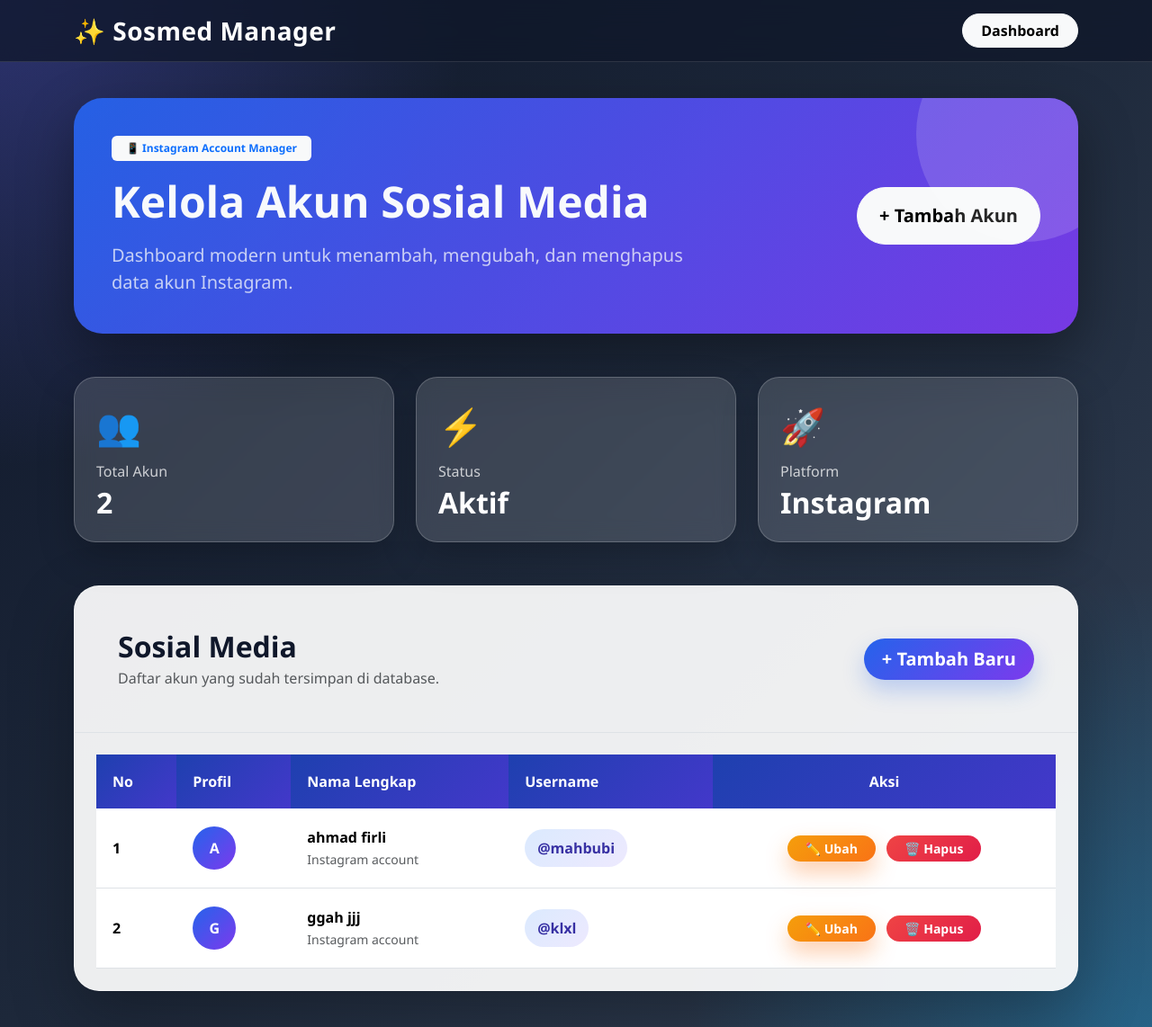
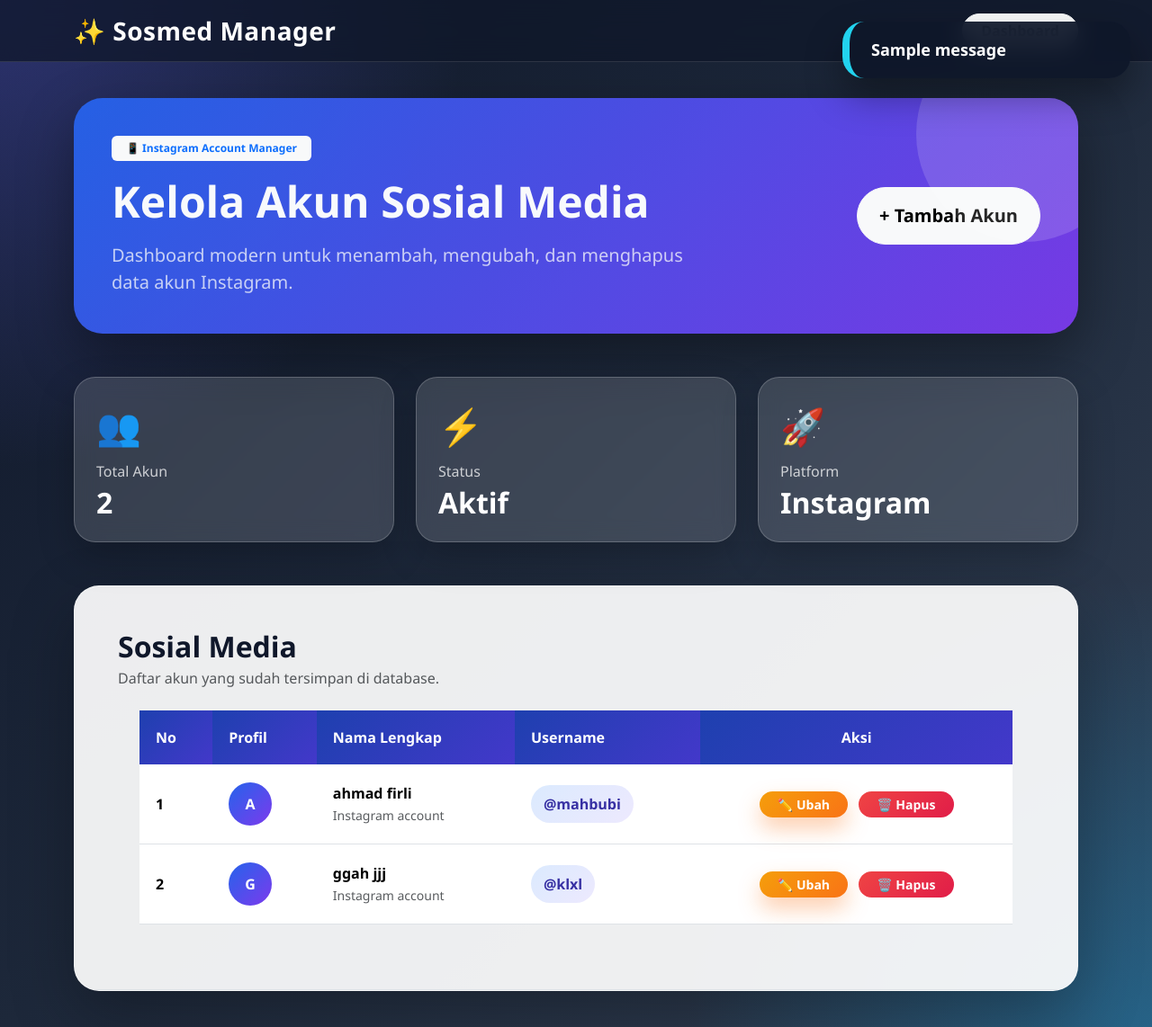
Before and after one commit to 230601110036-del/Lailatul-Fitri, a Django app: page /sosmed/ in a window 1280 px wide. Shown: the top 1142 px of the page at 90% size. Run offline with Django 5.2, Linux system fonts and the light colour scheme; data comes from the database, SQL or seed files in the repository; one stand-in notice (Sample message) is shown.

Commit message:
add modern toast notification

```diff
--- a/sosmed/templates/sosmed/list.html
+++ b/sosmed/templates/sosmed/list.html
@@ -56,11 +56,6 @@
         <h2 class="fw-bold mb-1">{{ page_title }}</h2>
         <p class="text-muted mb-0">Daftar akun yang sudah tersimpan di database.</p>
       </div>
-
-      <a class="btn btn-primary btn-lg" href="{% url 'sosmed:create' %}">
-        + Tambah Baru
-      </a>
-    </div>
   </div>
 
   <div class="p-4">
--- a/sosmed/views.py
+++ b/sosmed/views.py
@@ -1,4 +1,5 @@
 from django.shortcuts import render, redirect
+from django.contrib import messages
 from .models import Instagram
 from .forms import InstagramForm
 
@@ -9,6 +10,7 @@ def create(request):
     if request.method == 'POST':
         if akun_form.is_valid():
             akun_form.save()
+            messages.success(request, '🎉 Akun berhasil ditambahkan')
             return redirect('sosmed:list')
 
     context = {
@@ -48,6 +50,7 @@ def update(request, update_id):
     if request.method == 'POST':
         if akun_form.is_valid():
             akun_form.save()
+            messages.success(request, '✏️ Data berhasil diupdate')
             return redirect('sosmed:list')
 
     context = {
@@ -59,4 +62,5 @@ def update(request, update_id):
 
 def delete(request, delete_id):
     Instagram.objects.filter(id=delete_id).delete()
+    messages.error(request, '🗑️ Data berhasil dihapus')
     return redirect('sosmed:list')
--- a/templates/base.html
+++ b/templates/base.html
@@ -138,6 +138,44 @@
     label {
       font-weight: 800;
     }
+
+    .custom-toast {
+  min-width: 320px;
+  padding: 18px 24px;
+  border-radius: 24px;
+  color: white;
+  font-weight: 700;
+  backdrop-filter: blur(14px);
+  box-shadow: 0 20px 40px rgba(0,0,0,.35);
+
+  animation: slideIn .5s ease;
+}
+
+.toast-success {
+  background: rgba(15, 23, 42, .92);
+  border-left: 8px solid #22d3ee;
+}
+
+.toast-error {
+  background: rgba(127, 29, 29, .92);
+  border-left: 8px solid #fb7185;
+}
+
+.toast-content {
+  font-size: 18px;
+}
+
+@keyframes slideIn {
+  from {
+    transform: translateX(120%);
+    opacity: 0;
+  }
+
+  to {
+    transform: translateX(0);
+    opacity: 1;
+  }
+}
   </style>
 </head>
 
@@ -153,6 +191,30 @@
     </div>
   </nav>
 
+  <div class="toast-container position-fixed top-0 end-0 p-4"
+     style="z-index:9999;">
+
+  {% if messages %}
+    {% for message in messages %}
+
+      <div class="custom-toast show mb-3
+        {% if message.tags == 'success' %}
+          toast-success
+        {% elif message.tags == 'error' %}
+          toast-error
+        {% endif %}
+      ">
+
+        <div class="toast-content">
+          {{ message }}
+        </div>
+
+      </div>
+
+    {% endfor %}
+  {% endif %}
+
+</div>
   <main class="container page-shell">
     {% block contents %}
     {% endblock contents %}
```
